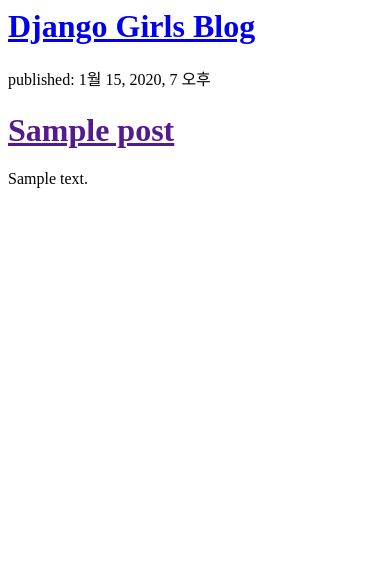
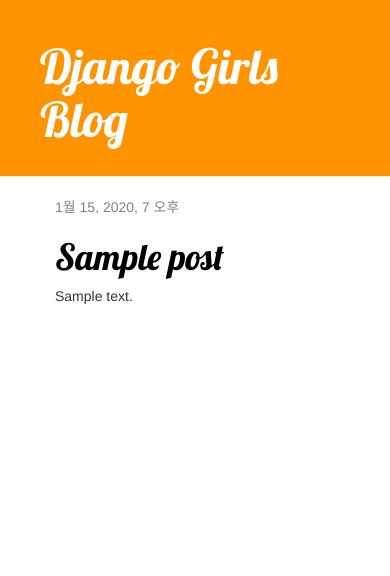
Before and after one commit to mgh3326/my-first-blog, a Django app: template blog/templates/blog/post_list.html in a window 390 px wide. Shown: the top 576 px of the page. Run offline with Django 3.2, Linux system fonts and the light colour scheme; the template is opened without the code that fills it: values that come from a table or form of the project are taken from there, others are empty; tables that the repository leaves empty hold one stand-in row (values such as "Sample post"); some libraries are stand-ins or nearby versions.

Commit message:
Added view and template for detailed blog post as well as CSS for the site.

```diff
--- /dev/null
+++ b/blog/static/css/blog.css
@@ -0,0 +1,56 @@
+.page-header {
+    background-color: #ff9400;
+    margin-top: 0;
+    padding: 20px 20px 20px 40px;
+}
+
+.page-header h1,
+.page-header h1 a,
+.page-header h1 a:visited,
+.page-header h1 a:active {
+    color: #ffffff;
+    font-size: 36pt;
+    text-decoration: none;
+}
+
+.content {
+    margin-left: 40px;
+}
+
+h1,
+h2,
+h3,
+h4 {
+    font-family: 'Lobster', cursive;
+}
+
+.date {
+    color: #828282;
+}
+
+.save {
+    float: right;
+}
+
+.post-form textarea,
+.post-form input {
+    width: 100%;
+}
+
+.top-menu,
+.top-menu:hover,
+.top-menu:visited {
+    color: #ffffff;
+    float: right;
+    font-size: 26pt;
+    margin-right: 20px;
+}
+
+.post {
+    margin-bottom: 70px;
+}
+
+.post h1 a,
+.post h1 a:visited {
+    color: #000000;
+}
--- /dev/null
+++ b/blog/templates/blog/base.html
@@ -0,0 +1,27 @@
+{% load staticfiles %}
+<html>
+
+<head>
+    <title>Django Girls blog</title>
+    <link rel="stylesheet" href="//maxcdn.bootstrapcdn.com/bootstrap/3.2.0/css/bootstrap.min.css">
+    <link rel="stylesheet" href="//maxcdn.bootstrapcdn.com/bootstrap/3.2.0/css/bootstrap-theme.min.css">
+    <link href='//fonts.googleapis.com/css?family=Lobster&subset=latin,latin-ext' rel='stylesheet' type='text/css'>
+    <link rel="stylesheet" href="{% static 'css/blog.css' %}">
+</head>
+
+<body>
+    <div class="page-header">
+        <h1>
+            <a href="/">Django Girls Blog</a>
+        </h1>
+    </div>
+    <div class="content container">
+        <div class="row">
+            <div class="col-md-8">
+                {% block content %} {% endblock %}
+            </div>
+        </div>
+    </div>
+</body>
+
+</html>
--- a/blog/templates/blog/post_list.html
+++ b/blog/templates/blog/post_list.html
@@ -1,25 +1,38 @@
+{% extends 'blog/base.html' %} {% load staticfiles %}
 <html>
 
 <head>
     <title>Django Girls blog</title>
+    <link rel="stylesheet" href="//maxcdn.bootstrapcdn.com/bootstrap/3.2.0/css/bootstrap.min.css">
+    <link rel="stylesheet" href="//maxcdn.bootstrapcdn.com/bootstrap/3.2.0/css/bootstrap-theme.min.css">
+    <link rel="stylesheet" href="{% static 'css/blog.css' %}">
+    <link href="//fonts.googleapis.com/css?family=Lobster&subset=latin,latin-ext" rel="stylesheet" type="text/css">
 </head>
 
 <body>
-    <div>
+    <div class="page-header">
         <h1>
             <a href="/">Django Girls Blog</a>
         </h1>
     </div>
 
-    {% for post in posts %}
-    <div>
-        <p>published: {{ post.published_date }}</p>
-        <h1>
-            <a href="">{{ post.title }}</a>
-        </h1>
-        <p>{{ post.text|linebreaksbr }}</p>
+    <div class="content container">
+        <div class="row">
+            <div class="col-md-8">
+                {% block content %} {% for post in posts %}
+                <div class="post">
+                    <div class="date">
+                        {{ post.published_date }}
+                    </div>
+                    <h1>
+                        <a href="{% url 'post_detail' pk=post.pk %}">{{ post.title }}</a>
+                    </h1>
+                    <p>{{ post.text|linebreaksbr }}</p>
+                </div>
+                {% endfor %} {% endblock %}
+            </div>
+        </div>
     </div>
-    {% endfor %}
 </body>
 
 </html>
--- a/blog/urls.py
+++ b/blog/urls.py
@@ -3,4 +3,5 @@
 
 urlpatterns = [
     url(r'^$', views.post_list, name='post_list'),
+    url(r'^post/(?P<pk>\d+)/$', views.post_detail, name='post_detail'),
 ]
```
Also changed, not shown: blog/templates/blog/post_detail.html (added, +13 -0 lines), blog/views.py (+7 -0 lines).
